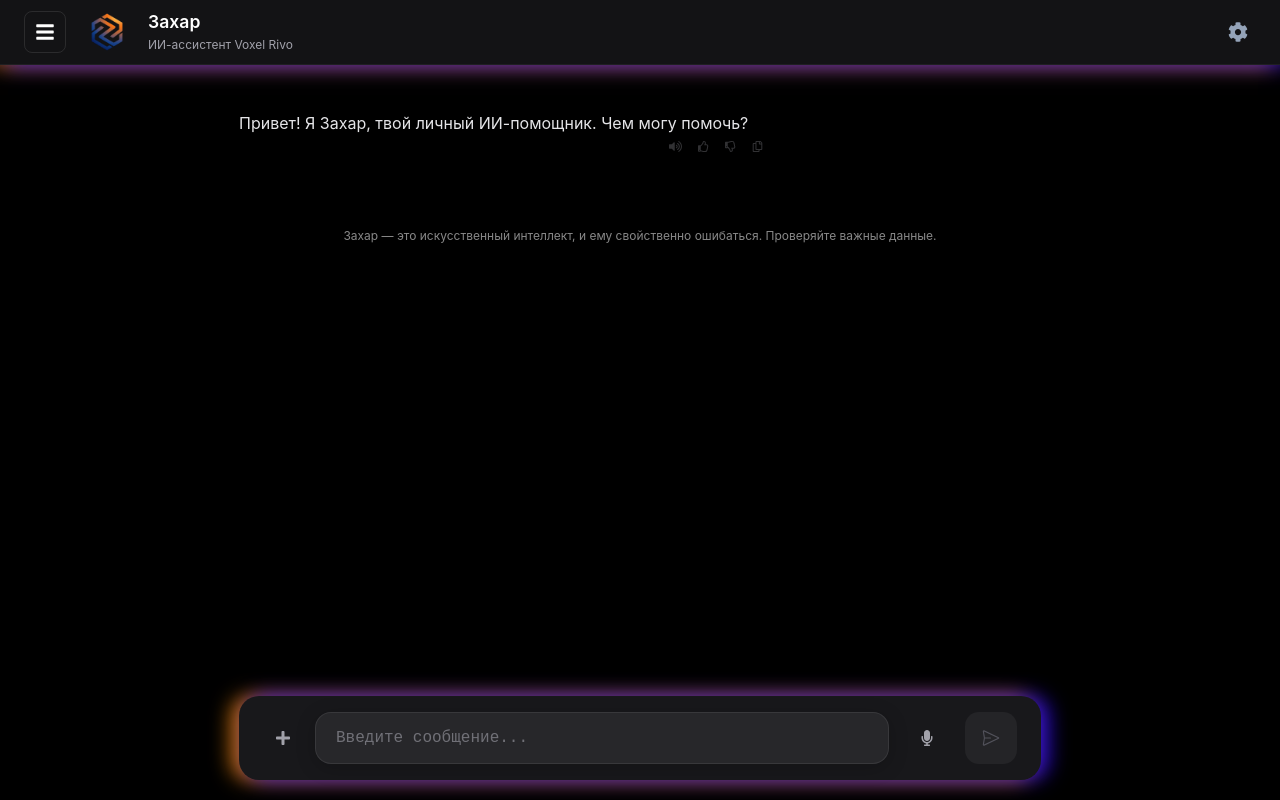
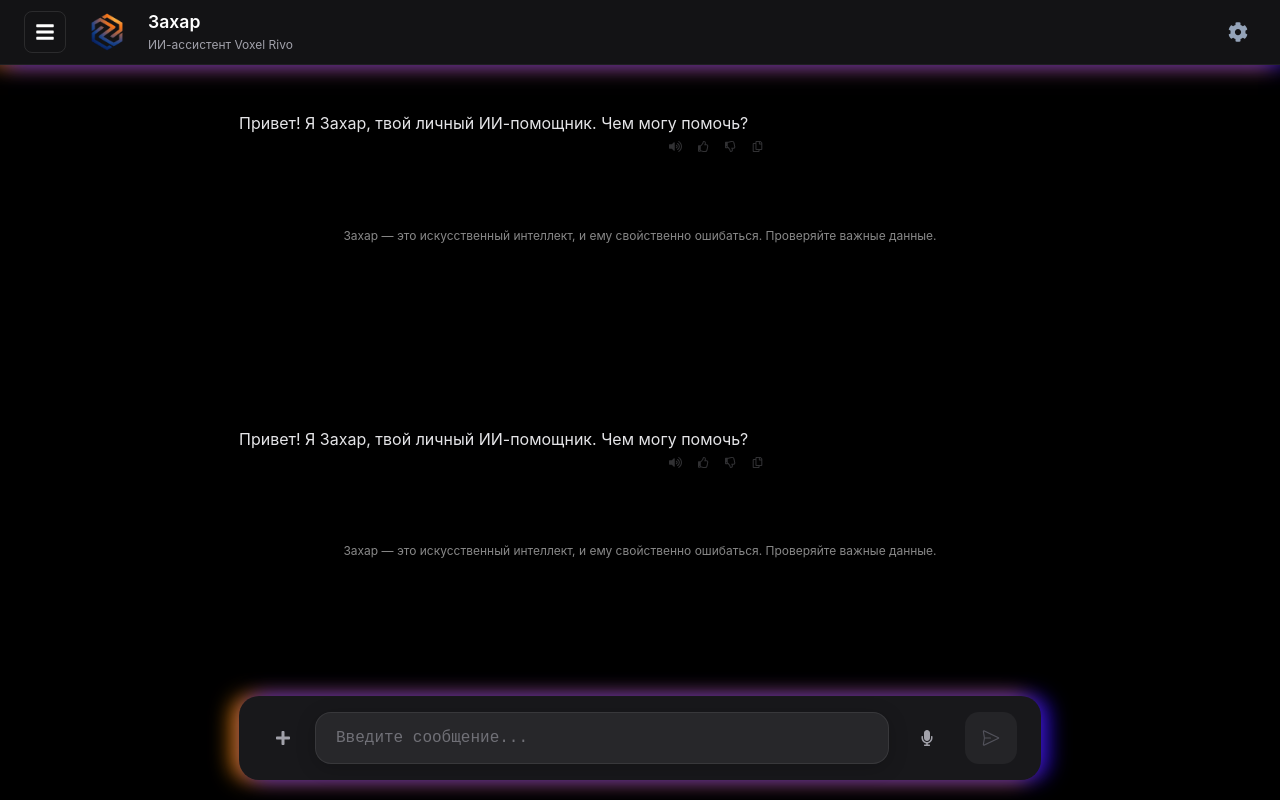
Before and after one commit to arutyunyanalik2-a11y/Zaxar-frontend, a React (Vite) app: page / in a window 1280 px wide. Built offline with nearby package versions, Linux system fonts and the light colour scheme.

Commit message:
Add files via upload

```diff
--- a/src/Chat.jsx
+++ b/src/Chat.jsx
@@ -671,13 +671,136 @@ export default function Chat() {
                         <p className='pzax'>Захар — это искусственный интеллект, и ему свойственно ошибаться. Проверяйте важные данные.</p>
                     </div>
 
+                    <div className="chat-messages-area">
+                        {Array.isArray(messages) && messages.map((msg) => {
+                            if (!msg) return null; // Защита от пустых элементов массива
+
+                            return (
+                                <div key={msg.id || Math.random()} className={`message-row ${msg.sender || ''}`}>
+                                    <div className="message-bubble">
+                                        {msg.image && (
+                                            <div className="image-wrapper" style={{ position: 'relative', minHeight: '100px' }}>
+                                                {/* Безопасный рендер изображения с защитой от падения */}
+                                                <img
+                                                    src={msg.image}
+                                                    alt="Сгенерированное или вложенное"
+                                                    className="message-attached-img"
+                                                    loading="lazy"
+                                                    onError={(e) => {
+                                                        e.target.onerror = null;
+                                                        e.target.style.display = 'none';
+                                                        if (e.target.parentNode) {
+                                                            const errDiv = document.createElement('div');
+                                                            errDiv.style.cssText = 'color: #ef4444; padding: 10px; font-size: 13px; border: 1px dashed #ef4444; border-radius: 8px; margin-bottom: 8px;';
+                                                            errDiv.innerText = '⚠️ Не удалось отобразить изображение';
+                                                            e.target.parentNode.appendChild(errDiv);
+                                                        }
+                                                    }}
+                                                />
+                                                {msg.sender === 'ai' && (
+                                                    <button
+                                                        className="download-img-btn"
+                                                        onClick={(e) => {
+                                                            e.stopPropagation();
+                                                            try {
+                                                                if (typeof handleDownloadImage === 'function') {
+                                                                    handleDownloadImage(msg.image, `zaxar-${msg.id}.png`);
+                                                                }
+                                                            } catch (err) {
+                                                                console.error("Ошибка при скачивании:", err);
+                                                            }
+                                                        }}
+                                                        title="Скачать изображение"
+                                                        style={{
+                                                            position: 'absolute',
+                                                            top: '8px',
+                                                            right: '8px',
+                                                            background: 'rgba(0,0,0,0.6)',
+                                                            border: 'none',
+                                                            borderRadius: '8px',
+                                                            padding: '8px',
+                                                            cursor: 'pointer',
+                                                            color: '#fff',
+                                                            display: 'flex',
+                                                            alignItems: 'center',
+                                                            justifyContent: 'center',
+                                                            zIndex: 10
+                                                        }}
+                                                    >
+                                                        <FaDownload size={14} />
+                                                    </button>
+                                                )}
+                                            </div>
+                                        )}
+                                        {msg.text && <p>{msg.text}</p>}
+
+                                        <div className="message-actions-bar">
+                                            {msg.sender === 'ai' && (
+                                                <>
+                                                    <button
+                                                        className={`action-msg-btn voice-btn ${playingId === msg.id ? 'active-voice' : ''}`}
+                                                        onClick={() => toggleVoice && toggleVoice(msg.audioUrl, msg.id)}
+                                                        disabled={!msg.audioUrl}
+                                                        title={playingId === msg.id ? "Остановить" : "Прослушать голос"}
+                                                    >
+                                                        {playingId === msg.id ? <FaVolumeMute size={13} color="#eab308" /> : <FaVolumeUp size={13} />}
+                                                    </button>
+
+                                                    <button className={`action-msg-btn ${msg.feedback === 'like' ? 'active-like' : ''}`} onClick={() => handleFeedback && handleFeedback(msg.id, 'like')} title="Полезный ответ">
+                                                        {msg.feedback === 'like' ? <FaThumbsUp size={11} /> : <FaRegThumbsUp size={11} />}
+                                                    </button>
+                                                    <button className={`action-msg-btn ${msg.feedback === 'dislike' ? 'active-dislike' : ''}`} onClick={() => handleFeedback && handleFeedback(msg.id, 'dislike')} title="Плохой ответ">
+                                                        {msg.feedback === 'dislike' ? <FaThumbsDown size={11} /> : <FaRegThumbsDown size={11} />}
+                                                    </button>
+                                                </>
+                                            )}
+                                            <button className="action-msg-btn copy-btn" onClick={() => handleCopy && handleCopy(msg.text, msg.id)} title="Копировать текст">
+                                                {copiedId === msg.id ? <FaCheck size={11} color="#22c55e" /> : <FaRegCopy size={11} />}
+                                            </button>
+                                        </div>
+                                    </div>
+                                </div>
+                            );
+                        })}
+
+                        {/* Индикатор стандартной загрузки */}
+                        {isLoading && (
+                            <div className="message-row ai">
+                                <img className='dumAI' src={zaxar} alt="" />
+                                <span className='dumSpan'>пожалуйста подождите, думаю...</span>
+                            </div>
+                        )}
+
+                        {/* Анимированный лоадер при генерации картинки */}
+                        {isImageGenerating && (
+                            <div className="message-row ai">
+                                <div className="message-bubble image-generation-bubble">
+                                    <div className="image-skeleton-loader">
+                                        <div className="shimmer-effect"></div>
+                                        <div className="scan-line"></div>
+                                        <div className="skeleton-glow"></div>
+                                        <div className="skeleton-content">
+                                            <FaImage className="skeleton-icon" size={32} />
+                                            <span className="generating-text">
+                                                Рисую<span className="dots"><span>.</span><span>.</span><span>.</span></span>
+                                            </span>
+                                        </div>
+                                    </div>
+                                </div>
+                            </div>
+                        )}
+
+                        <div ref={messagesEndRef} />
+                        <p className='pzax'>Захар — это искусственный интеллект, и ему свойственно ошибаться. Проверяйте важные данные.</p>
+                    </div>
+
                     <div className="input-container-wrapper">
                         {filePreview && (
                             <div className="file-preview-box">
-                                {selectedFile?.type.startsWith('image/') ? (
+                                {selectedFile?.type?.startsWith('image/') ? (
                                     <img src={filePreview} alt="Превью" className="preview-img-thumb" />
                                 ) : (
-                                    <span className="preview-file-name">{selectedFile?.name}</span>
+                                    <span className="preview-file-name">{selectedFile?.name || 'Файл'}</span>
                                 )}
                                 <button onClick={clearFile} className="remove-file-btn"><FaTimes size={12} /></button>
                             </div>
@@ -714,7 +837,7 @@ export default function Chat() {
                                     }}>
                                         <button
                                             onClick={() => {
-                                                fileInputRef.current.click();
+                                                if (fileInputRef.current) fileInputRef.current.click();
                                                 setIsAttachMenuOpen(false);
                                             }}
                                             style={{
@@ -759,7 +882,7 @@ export default function Chat() {
 
                             <textarea
                                 className="chat-field"
-                                value={input}
+                                value={input || ''}
                                 placeholder={isImageMode ? "Опишите, что нужно нарисовать..." : "Введите сообщение..."}
                                 onChange={(e) => setInput(e.target.value)}
                                 onKeyDown={(e) => {
@@ -781,7 +904,7 @@ export default function Chat() {
                             <button
                                 className="send-btn"
                                 onClick={handleSend}
-                                disabled={isLoading || isImageGenerating || (!input.trim() && !selectedFile)}
+                                disabled={isLoading || isImageGenerating || (!input?.trim() && !selectedFile)}
                             >
                                 <GoPaperAirplane size={18} />
                             </button>
```
